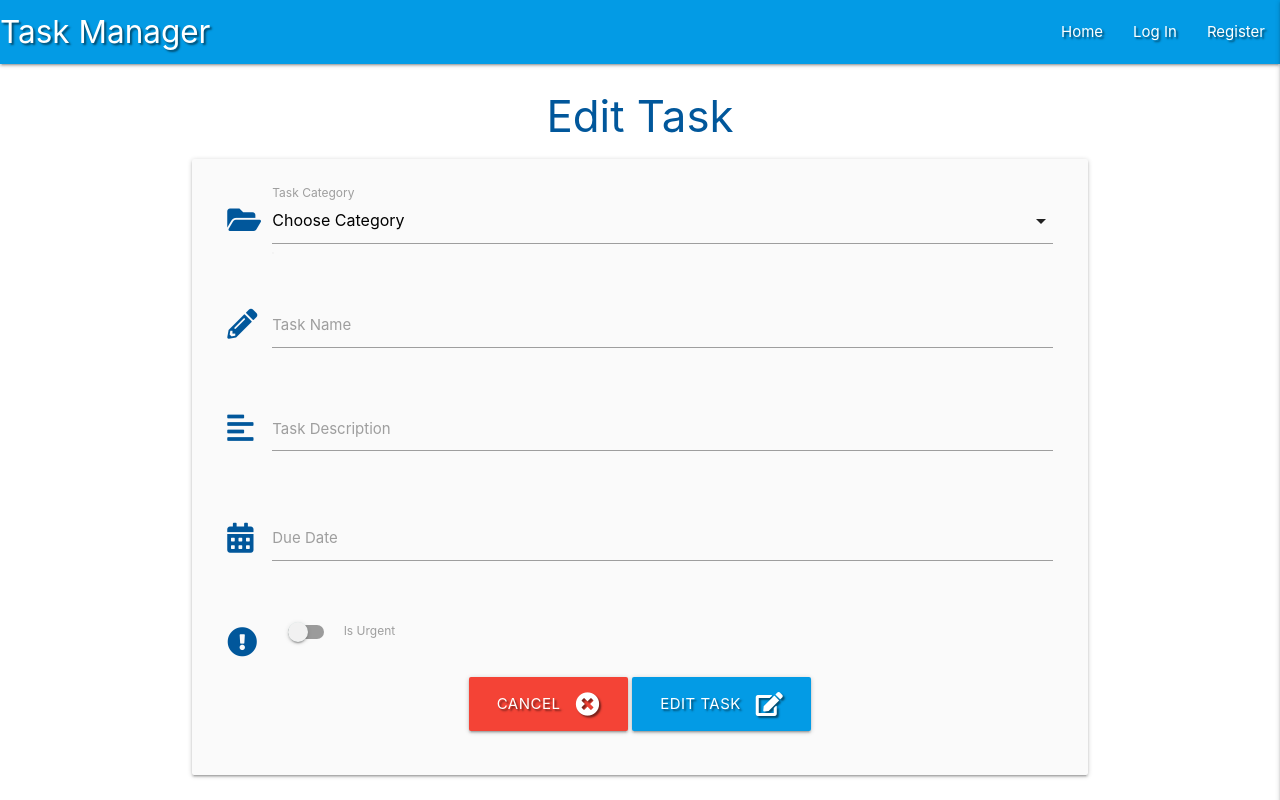
After one commit to DylanThomasShine/flask-task-manager-project, a Flask app: template templates/edit_task.html in a window 1280 px wide. The commit adds this page. Run offline with Flask 2, Linux system fonts and the light colour scheme; the template is opened without the code that fills it, so the values that code supplies are empty; parts of the project's set-up code (start-up, migrations or seed data) failed here and were passed over; some libraries are stand-ins or nearby versions.

Commit message:
Bind data to edit/task form

```diff
--- a/app.py
+++ b/app.py
@@ -119,6 +119,13 @@ def add_task():
     return render_template("add_task.html", categories=categories)
 
 
+@app.route("/edit_task/<task_id>", methods=["GET", "POST"])
+def edit_task(task_id):
+    task = mongo.db.tasks.find_one({"_id": ObjectId(task_id)})
+    categories = mongo.db.categories.find().sort("category_name", 1)
+    return render_template("edit_task.html", task=task, categories=categories)
+
+
 if __name__ == "__main__":
     app.run(host=os.environ.get("IP"),
             port=int(os.environ.get("PORT")),
--- a/static/css/style.css
+++ b/static/css/style.css
@@ -5,3 +5,12 @@
 .flashes h4 {
     line-height: 2;
 }
+
+.btn-small {
+    margin: 5px;
+}
+
+.collapsible-header .col strong {
+    margin: 5px;
+    line-height: 42px;
+}
--- /dev/null
+++ b/templates/edit_task.html
@@ -0,0 +1,86 @@
+{% extends "base.html" %}
+{% block content %}
+
+    <h3 class="light-blue-text text-darken-4 center-align">Edit Task</h3>
+
+    <div class="row card-panel grey lighten-5">
+        <form class="col s12" method="POST" action="{{ url_for('edit_task', task_id=task._id) }}">
+            <!-- category selection -->
+			<div class="row">
+				<div class="input-field col s12">
+                    <i class="fas fa-folder-open prefix light-blue-text text-darken-4"></i>
+					<select id="category_name" name="category_name" class="validate" required>
+                        <option value="" disabled>Choose Category</option>
+                        {% for category in categories %}
+                            {% if category.category_name == task.category_name %}
+                                <option value="{{ category.category_name }}" selected>{{ category.category_name }}</option>
+                            {% else %}
+                                <option value="{{ category.category_name }}">{{ category.category_name }}</option>
+                            {% endif %}
+                        {% endfor %}
+                    </select>
+					<label for="category_name">Task Category</label>
+				</div>
+			</div>
+            <!-- task name -->
+            <div class="row">
+                <div class="input-field col s12">
+                    <i class="fas fa-pencil-alt prefix light-blue-text text-darken-4"></i>
+                    <input id="task_name" name="task_name" minlength="5" maxlength="50"
+                        value="{{ task.task_name }}" type="text" class="validate" required>
+                    <label for="task_name">Task Name</label>
+                </div>
+            </div>
+            <!-- task description -->
+            <div class="row">
+                <div class="input-field col s12">
+                    <i class="fas fa-align-left prefix light-blue-text text-darken-4"></i>
+                    <textarea id="task_description" name="task_description" minlength="5"
+                        maxlength="200" class="materialize-textarea validate" required>
+                        {{- task.task_description -}}
+                    </textarea>
+                    <label for="task_description">Task Description</label>
+                </div>
+            </div>
+            <!-- due date picker -->
+            <div class="row">
+                <div class="input-field col s12">
+                    <i class="fas fa-calendar-alt prefix light-blue-text text-darken-4"></i>
+                    <input id="due_date" name="due_date" type="text"
+                        value="{{ task.due_date }}" class="datepicker validate" required>
+                    <label for="due_date">Due Date</label>
+                </div>
+            </div>
+            <!-- is urgent toggle -->
+			<div class="row">
+				<div class="input-field col s12">
+					<div class="switch">
+                        <i class="fas fa-exclamation-circle prefix light-blue-text text-darken-4"></i>
+						<label for="is_urgent">
+                            {% if task.is_urgent == "on" %}
+                                <input type="checkbox" id="is_urgent" name="is_urgent" checked>
+                            {% else %}
+                                <input type="checkbox" id="is_urgent" name="is_urgent">
+                            {% endif %}
+                            <span class="lever"></span>
+                            Is Urgent
+                        </label>
+					</div>
+				</div>
+			</div>
+            <!-- submit button -->
+            <div class="row">
+                <div class="col s12 center-align">
+                    <!-- cancel button -->
+                    <a href="{{ url_for('get_tasks') }}" class="btn-large red text-shadow">
+                        Cancel <i class="fas fa-times-circle right"></i>
+                    </a>
+                    <button type="submit" class="btn-large light-blue darken-1 text-shadow">
+                        Edit Task <i class="fas fa-edit right"></i>
+                    </button>
+                </div>
+            </div>
+        </form>
+    </div>
+
+{% endblock %}
--- a/templates/profile.html
+++ b/templates/profile.html
@@ -1,4 +1,4 @@
-{% extends "base.html" %}
+  {% extends "base.html" %}
 {% block content %}
 
     <div class="row">
--- a/templates/tasks.html
+++ b/templates/tasks.html
@@ -7,12 +7,18 @@
         {% for task in tasks %}
         <li>
             <div class="collapsible-header white-text light-blue darken-4 text-shadow">
+                <div class="col s3">
                     <i class="fas fa-caret-down"></i>
+                    <a href="" class="btn-small green accent-4">Done</a>
+                    <a href="{{ url_for('edit_task', task_id=task._id) }}" class="btn-small light-blue lighten-1">Edit</a>
+                </div>
+                <div class="col s9">
                     <strong>{{ task.task_name }}</strong> : {{ task.due_date }}
                     {% if task.is_urgent == "on" %}
                         <i class="fas fa-exclamation-circle light-blue-text text-lighten-2 tooltipped"
                             data-position="right" data-tooltip="URGENT!"></i>
                     {% endif %}
+                </div>
             </div>
             <div class="collapsible-body">
                 <strong>{{ task.category_name }}</strong>
```
Also changed, not shown: README.md. Lines whose indentation alone changed are shown as unchanged.
